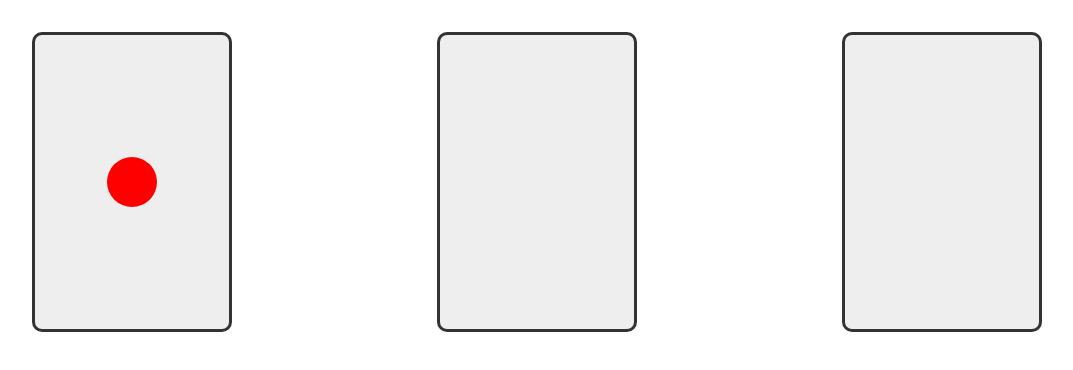
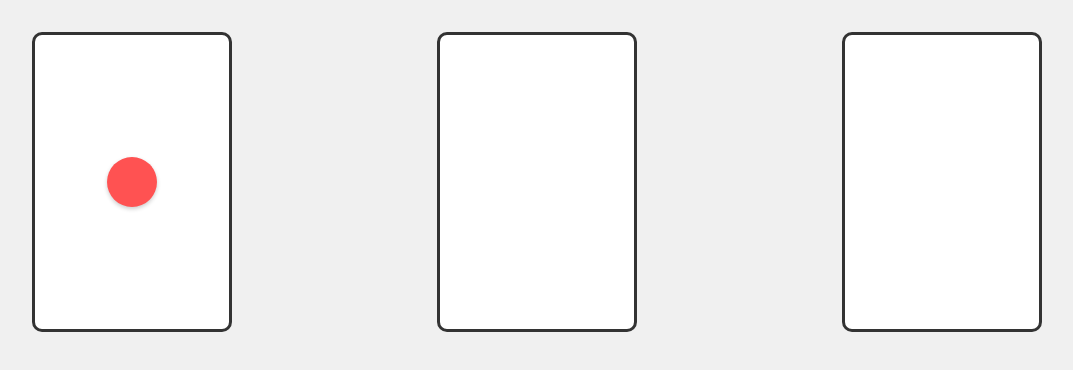
Before and after one commit to KAnorov/my-app_drag_and_drop, a Next.js app: page / in a window 1280 px wide. Shown: the top 370 px of the page, without its empty margins (103-1176 px from the left). Built offline with nearby package versions, Linux system fonts and the light colour scheme.

Commit message:
Добавил анимацию

```diff
--- a/app/page.module.css
+++ b/app/page.module.css
@@ -3,6 +3,7 @@
   justify-content: space-around;
   padding: 2rem;
   min-height: 100vh;
+  background: #f0f0f0;
 }
 
 .basket {
@@ -10,21 +11,41 @@
   height: 300px;
   border: 3px solid #333;
   border-radius: 10px;
-  background: #eee;
+  background: #fff;
   display: flex;
   align-items: center;
   justify-content: center;
+  transition: all 0.3s ease;
+  position: relative;
+}
+
+.basket.dragOver {
+  background: #e3f2fd;
+  border-color: #2196f3;
 }
 
 .ball {
   width: 50px;
   height: 50px;
   border-radius: 50%;
-  background: red;
+  background: #ff5252;
   cursor: move;
-  transition: transform 0.2s;
+  transition: all 0.3s ease;
+  box-shadow: 0 2px 4px rgba(0,0,0,0.2);
 }
 
 .ball:active {
   transform: scale(1.1);
 }
+
+.ball.dragging {
+  opacity: 0.5;
+  transform: scale(0.9);
+}
+
+.placeholder {
+  color: #666;
+  font-size: 1.2rem;
+  position: absolute;
+  pointer-events: none;
+}
--- a/app/page.tsx
+++ b/app/page.tsx
@@ -6,6 +6,8 @@ type BasketId = 'basket1' | 'basket2' | 'basket3';
 
 export default function Home() {
   const [currentBasket, setCurrentBasket] = useState<BasketId>('basket1');
+  const [isDragging, setIsDragging] = useState(false);
+
   const handleDrop = (basketId: BasketId) => {
     setCurrentBasket(basketId);
   };
@@ -16,49 +18,79 @@ export default function Home() {
         id="basket1"
         onDrop={handleDrop}
         hasBall={currentBasket === 'basket1'}
+        isDragging={isDragging}
+        setIsDragging={setIsDragging}
       />
       <Basket
         id="basket2"
         onDrop={handleDrop}
         hasBall={currentBasket === 'basket2'}
+        isDragging={isDragging}
+        setIsDragging={setIsDragging}
       />
       <Basket
         id="basket3"
         onDrop={handleDrop}
         hasBall={currentBasket === 'basket3'}
+        isDragging={isDragging}
+        setIsDragging={setIsDragging}
       />
     </div>
   );
 }
 
-function Basket({ id, onDrop, hasBall }: {
+function Basket({ id, onDrop, hasBall, isDragging, setIsDragging }: {
   id: BasketId;
   onDrop: (id: BasketId) => void;
   hasBall: boolean;
+  isDragging: boolean;
+  setIsDragging: (value: boolean) => void;
 }) {
+  const [isDragOver, setIsDragOver] = useState(false);
+
   const handleDragOver = (e: React.DragEvent) => {
     e.preventDefault();
+    setIsDragOver(true);
+  };
+
+  const handleDragLeave = (e: React.DragEvent) => {
+    e.preventDefault();
+    setIsDragOver(false);
   };
 
   const handleDrop = (e: React.DragEvent) => {
     e.preventDefault();
+    setIsDragOver(false);
     onDrop(id);
   };
 
   return (
     <div
-      className={styles.basket}
+      className={`${styles.basket} ${isDragOver ? styles.dragOver : ''}`}
       onDragOver={handleDragOver}
+      onDragLeave={handleDragLeave}
       onDrop={handleDrop}
     >
-      {hasBall && <Ball />}
+      {hasBall && <Ball setIsDragging={setIsDragging} />}
+      {!hasBall && isDragging && (
+        <div className={styles.placeholder}>Drop here</div>
+      )}
     </div>
   );
 }
 
-function Ball() {
+function Ball({ setIsDragging }: {
+  setIsDragging: (value: boolean) => void
+}) {
   const handleDragStart = (e: React.DragEvent) => {
     e.dataTransfer.setData('text/plain', 'ball');
+    setIsDragging(true);
+    e.dataTransfer.effectAllowed = 'move';
+  };
+
+  const handleDragEnd = (e: React.DragEvent) => {
+    e.preventDefault();
+    setIsDragging(false);
   };
 
   return (
@@ -66,7 +98,7 @@ function Ball() {
       className={styles.ball}
       draggable
       onDragStart={handleDragStart}
-      onDragEnd={(e) => e.preventDefault()}
+      onDragEnd={handleDragEnd}
     />
   );
 }
```
